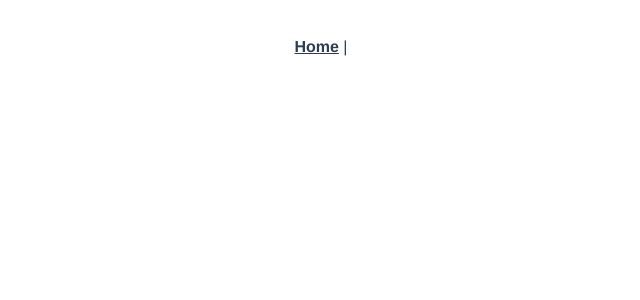
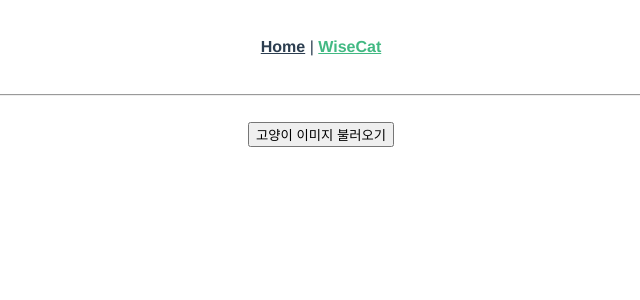
Before and after one commit to noommik/javascript-clean-architecture, a Vue app: page /wise-cat in a window 1280 px wide. Before the commit this address had no page. Shown: the top 300 px of the page, without its empty margins (319-959 px from the left). Built offline with nearby package versions, Linux system fonts and the light colour scheme.

Commit message:
feat: create WiseCat

```diff
--- a/src/App.vue
+++ b/src/App.vue
@@ -1,6 +1,7 @@
 <template>
   <div id="nav">
     <router-link to="/">Home</router-link> |
+    <router-link to="/wise-cat">WiseCat</router-link>
   </div>
   <router-view/>
 </template>
--- /dev/null
+++ b/src/api/cat.ts
@@ -0,0 +1,32 @@
+import axios from 'axios';
+
+/**
+ * @Use: https://thecatapi.com
+ */
+const API_URL = 'https://api.thecatapi.com';
+
+const instance = axios.create({
+  baseURL: API_URL,
+});
+
+instance.interceptors.request.use(
+  (config) => config,
+  (error) => Promise.reject(error),
+);
+
+instance.interceptors.response.use(
+  (response) => response,
+  (error) => Promise.reject(error),
+);
+
+export default {
+  fetchData() {
+    return instance({
+      url: '/v1/images/search',
+      method: 'get',
+      params: {
+        mime_types: 'jpg,png',
+      },
+    });
+  },
+};
--- /dev/null
+++ b/src/components/cat/index.vue
@@ -0,0 +1,49 @@
+<template>
+  <section class="cat">
+    <button type="button" @click="fetchCat()">고양이 이미지 불러오기</button>
+    <br><br>
+    <div class="cat-thumbnail">
+      <img :src="thumbnail"  alt=""/>
+    </div>
+  </section>
+</template>
+
+<script lang="ts">
+import { defineComponent } from 'vue';
+
+// api
+import Cat from '@/api/cat';
+
+export default defineComponent({
+  name: 'cat',
+  data() {
+    return {
+      thumbnail: '',
+    };
+  },
+  methods: {
+    fetchCat() {
+      Cat.fetchData()
+        .then((response) => {
+          if (response.status === 400) {
+            console.log(response.status);
+          } else if (response.status === 200) {
+            this.thumbnail = response.data[0].url;
+          }
+        })
+        .catch((error) => {
+          console.log(error);
+        });
+    },
+  },
+});
+</script>
+
+<style scoped lang="scss">
+  .cat {
+    max-width: 500px;
+  }
+  .cat img {
+    max-width: 100%;
+  }
+</style>
--- a/src/router/index.ts
+++ b/src/router/index.ts
@@ -8,6 +8,9 @@ const routes: Array<RouteRecordRaw> = [
     component: Home,
   },
   {
+    path: '/wise-cat',
+    name: 'WiseCat',
+    component: () => import('../views/WiseCat.vue'),
   },
 ];
 
--- /dev/null
+++ b/src/views/WiseCat.vue
@@ -0,0 +1,26 @@
+<template>
+  <hr>
+  <br>
+  <div class="section">
+    <cat></cat>
+  </div>
+</template>
+
+<script lang="ts">
+
+// Components
+import cat from '@/components/cat/index.vue';
+
+export default {
+  components: {
+    cat,
+  },
+};
+</script>
+
+<style scoped lang="scss">
+  .section {
+    display: flex;
+    justify-content: center;
+  }
+</style>
```
